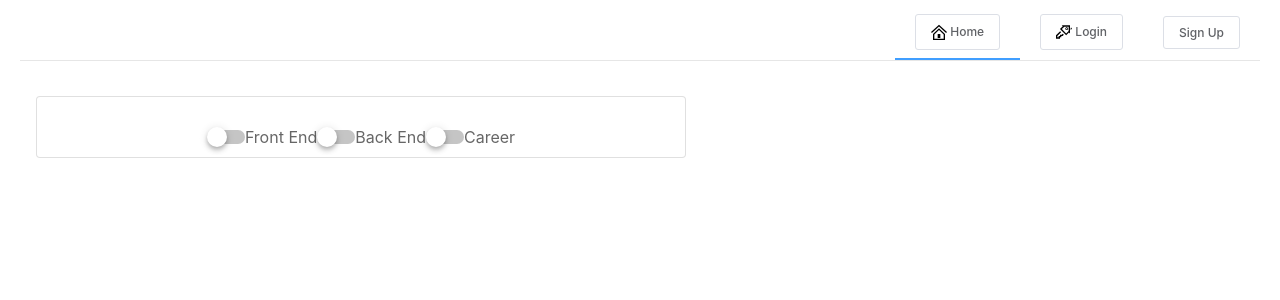
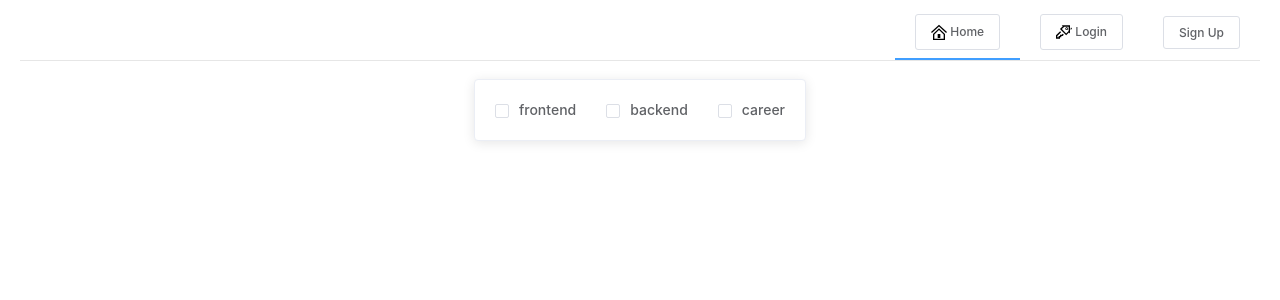
Before and after one commit to ymlihaa/find_a_coach, a Vue app: page / in a window 1280 px wide. Shown: the top 300 px of the page. Built offline with nearby package versions, Linux system fonts and the light colour scheme; the HTML template or start-up script is replaced by a standard one; what animated-vue, vue-ellipse-progress, vuefire would draw is missing.

Commit message:
home page converted to element UI

```diff
--- a/src/views/Home.vue
+++ b/src/views/Home.vue
@@ -1,96 +1,47 @@
 <template>
-  <div class="home">
-    <div v-if="this.$store.state.isRequest == false">
-      <v-card class="mx-auto card" max-width="650" outlined>
-        <v-card-actions class="d-flex">
-          <v-switch
-            v-model="filterTag"
-            label="Front End "
-            color="primary"
-            value="frontend"
-            hide-details
-          ></v-switch>
+  <el-container type="flex">
+    <el-header>
+      <el-card>
+        <el-checkbox-group v-model="filterTag">
+          <el-checkbox label="frontend"> </el-checkbox>
+          <el-checkbox label="backend"> </el-checkbox>
+          <el-checkbox label="career"> </el-checkbox>
+        </el-checkbox-group>
+      </el-card>
+    </el-header>
 
-          <v-switch
-            v-model="filterTag"
-            label="Back End "
-            color="primary"
-            value="backend"
-            hide-details
-          ></v-switch>
-
-          <v-switch
-            v-model="filterTag"
-            label="Career "
-            color="primary"
-            value="career"
-            hide-details
-          ></v-switch> </v-card-actions
-      ></v-card>
-
-      <progress-bar></progress-bar>
-      <div v-show="this.$store.state.loading == false">
-        <v-card
-          class="mx-auto card"
-          max-width="650"
-          outlined
-          v-for="item in allCoach"
-          :key="item.id"
-        >
-          <v-list-item three-line>
-            <v-list-item-content>
-              <v-list-item-title class="headline mb-1">
-                {{ item.firstName }}
-                {{ item.lastName }}
-              </v-list-item-title>
-              <v-list-item-subtitle>
-                {{ item.description }}
-              </v-list-item-subtitle>
-              <v-list-item-subtitle>
-                {{ item.hourlyRate | addMoney }}
-              </v-list-item-subtitle>
-            </v-list-item-content>
-
-            <v-list-item-avatar
-              class="avatar"
-              tile
-              size="80"
-              color="grey"
-              max-width="80"
+    <el-main
+      v-show="this.$store.state.loading == false"
+      v-if="this.$store.state.isRequest == false"
+    >
+      <el-card v-for="item in allCoach" :key="item.id" class="item-box">
+        <el-row :gutter="20">
+          <el-col :span="20"> {{ item.firstName }} {{ item.lastName }} </el-col>
+        </el-row>
+        <el-row :gutter="5" class="el-description">
+          <el-col> {{ item.description }} </el-col>
+        </el-row>
+        <el-row :gutter="5">
+          <el-col :span="19" class="hourlyRate">
+            <el-tag type="danger">{{ item.hourlyRate | addMoney }}</el-tag>
+            <el-tag v-for="(tag, index) in item.tags" :key="index">
+              {{ tag }}
+            </el-tag>
+          </el-col>
+          <el-col class="buttons" :span="5">
+            <el-button v-if="condition(item.id)" @click="handleRequest(item.id)"
+              >Contact</el-button
             >
-            </v-list-item-avatar>
-          </v-list-item>
-          <v-card
-            outlined
-            class="p-half float-right mr-1"
-            v-for="(tag, index) in item.tags"
-            :key="index"
-            max-width="72"
-          >
-            <v-list-item-subtitle class="mt-1"
-              ><strong>{{ tag }}</strong></v-list-item-subtitle
-            >
-          </v-card>
-          <v-card-actions>
-            <v-btn
-              v-if="condition(item.id)"
-              rounded
-              text
-              @click="handleRequest(item.id)"
-            >
-              Contact
-            </v-btn>
-            <v-btn @click="navigateDetail(item.id)" outlined rounded text>
-              View Details
-            </v-btn>
-          </v-card-actions>
-        </v-card>
+            <el-button @click="navigateDetail(item.id)">View Detail</el-button>
+          </el-col>
+        </el-row>
+      </el-card>
+      <div v-if="this.$store.state.isRequest === true">
+        <request-form :uid="receiverId"></request-form>
       </div>
-    </div>
-    <div v-if="this.$store.state.isRequest === true">
-      <request-form :uid="receiverId"></request-form>
-    </div>
-  </div>
+    </el-main>
+    <progress-bar></progress-bar>
+  </el-container>
 </template>
 
 
@@ -186,28 +137,49 @@ export default {
 </script>
 
 <style scoped>
-.avatar {
-  width: 50px;
+.el-header {
+  width: 120vmin;
+  display: flex;
+  align-items: center;
+  justify-content: center;
 }
 
-.mr-1 {
-  margin-right: 0.5rem;
+.el-main {
+  display: flex;
+  justify-content: center;
+  align-items: center;
+  flex-direction: column;
 }
 
-.p-half {
-  padding: 0.5rem;
-  width: auto;
+.el-container {
+  display: flex;
+  align-items: center;
+  justify-content: center;
+}
+.el-description {
+  padding: 1rem;
+  height: 7rem;
+  overflow-y: hidden;
+  text-overflow: clip;
 }
 
-.tag-card {
-  width: 5rem;
-}
-.card {
+.item-box {
+  width: 120vmin;
+  height: 15rem;
   margin: 1rem;
 }
 
-.tags {
-  background-color: red;
-  color: white;
+.el-tag {
+  margin-top: 1rem;
+  margin-right: 0.5rem;
+}
+.hourlyRate {
+  font-weight: 500;
+}
+.buttons {
+  padding: 1rem;
+  display: flex;
+  align-items: center;
+  justify-content: flex-end;
 }
 </style>
```
